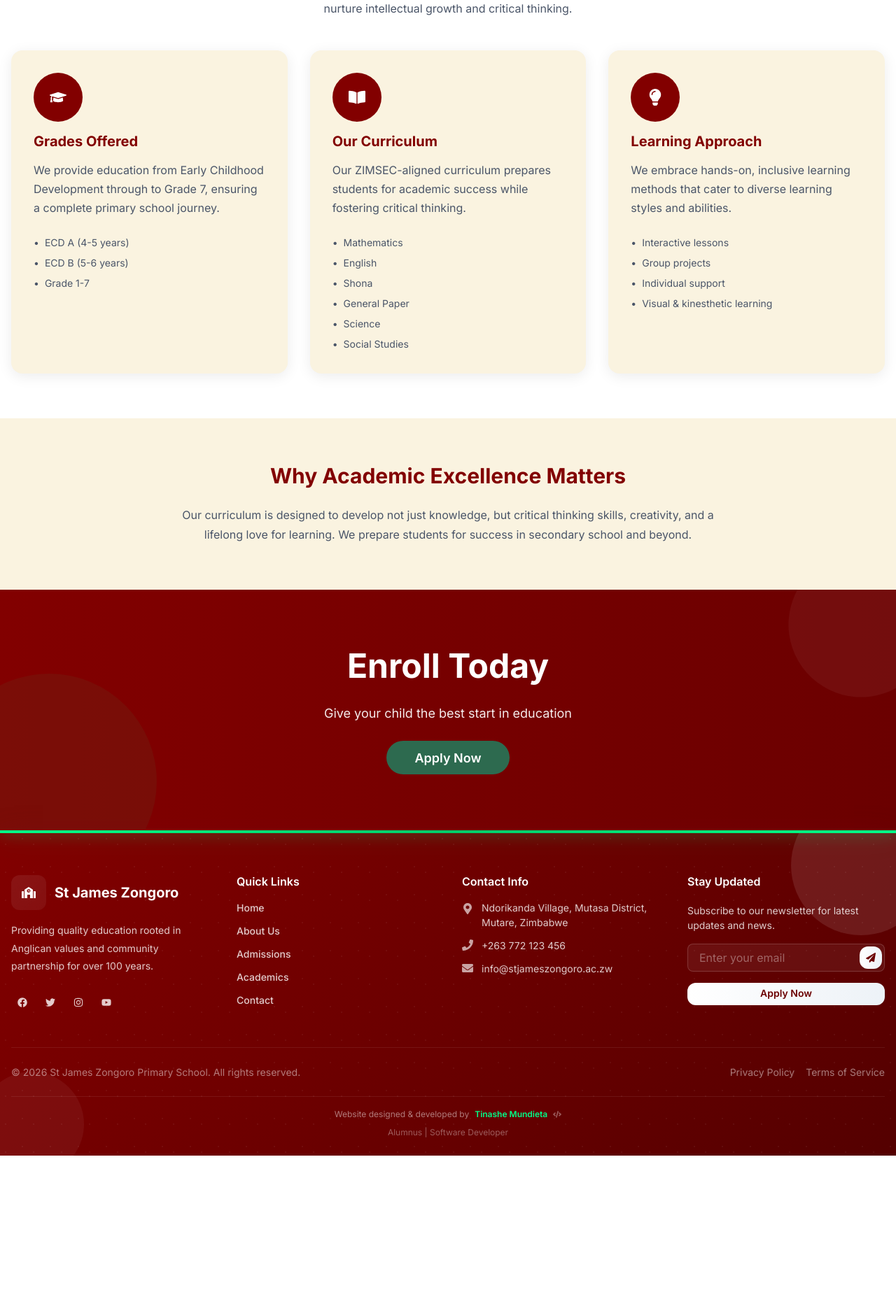
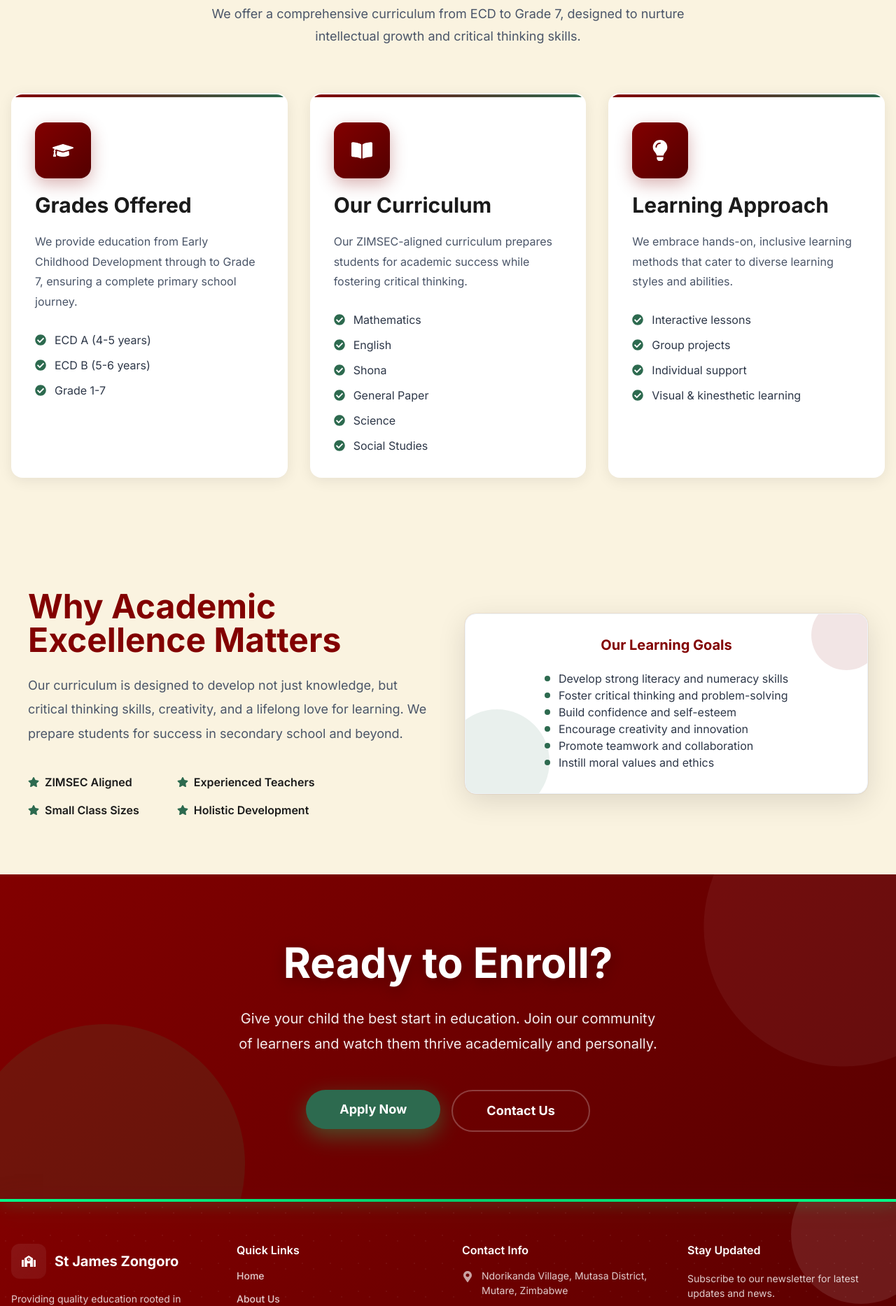
Before and after one commit to Tinashe623/ZONGORO-PRIMARY, a React (Vite) app: page /academics in a window 1280 px wide. Shown: the part 420-2287 px from the top of the page at 70% size. Before the commit the page ends 2072 px from the top, so only its background shows below. Built offline with nearby package versions, Linux system fonts and the light colour scheme.

Commit message:
refactor: redesign AcademicsPage with enhanced UI components, updated typography, and improved layout structure

```diff
--- a/src/pages/AcademicsPage.tsx
+++ b/src/pages/AcademicsPage.tsx
@@ -7,17 +7,21 @@ import {
   Text,
   Card,
   CardBody,
+  Button,
   List,
   ListItem,
   ListIcon,
   Flex,
   Icon,
 } from '@chakra-ui/react';
-import { FaGraduationCap, FaBookOpen, FaLightbulb } from 'react-icons/fa';
+import { FaGraduationCap, FaBookOpen, FaLightbulb, FaStar, FaCheckCircle } from 'react-icons/fa';
+import { motion } from 'framer-motion';
+
+const MotionBox = motion(Box);
 import { academicCards } from '../data/academics';
 import PageHero from '../components/ui/PageHero';
 import ScrollReveal from '../components/ui/ScrollReveal';
-import CTABanner from '../components/ui/CTABanner';
+import SectionDivider from '../components/ui/SectionDivider';
 
 const iconMap: Record<string, React.ComponentType> = {
   FaGraduationCap,
@@ -33,20 +37,21 @@ const AcademicsPage = () => {
   return (
     <Box>
       <PageHero
-        title="Academics"
+        title="Academic Excellence"
         subtitle="Quality education preparing students for success"
       />
 
-      <Box py={16} px={4}>
+      {/* Main Content - Cream Background */}
+      <Box py={20} px={4} bg="cream.50">
         <Box maxW="1400px" mx="auto">
           <ScrollReveal>
-            <VStack spacing={4} textAlign="center" mb={12}>
-              <Heading size="lg" color="maroon.500">
+            <VStack spacing={4} textAlign="center" mb={16}>
+              <Heading size="2xl" color="maroon.500" fontWeight="700">
                 Our Academic Programs
               </Heading>
-              <Text color="gray.600" maxW="600px">
+              <Text color="gray.600" maxW="700px" fontSize="lg" lineHeight="1.8">
                 We offer a comprehensive curriculum from ECD to Grade 7, designed to nurture
-                intellectual growth and critical thinking.
+                intellectual growth and critical thinking skills.
               </Text>
             </VStack>
           </ScrollReveal>
@@ -57,46 +62,60 @@ const AcademicsPage = () => {
               return (
                 <ScrollReveal key={index} delay={0.1 * index}>
                   <Card
-                    bg="cream.50"
+                    bg="white"
                     borderRadius="2xl"
                     boxShadow="0 4px 20px rgba(0,0,0,0.08)"
+                    border="2px solid transparent"
                     transition="all 0.3s ease"
                     _hover={{
-                      transform: 'translateY(-4px)',
-                      boxShadow: '0 8px 30px rgba(0,0,0,0.12)',
+                      transform: 'translateY(-8px)',
+                      boxShadow: '0 12px 40px rgba(130, 0, 0, 0.15)',
+                      borderColor: 'maroon.200',
                     }}
                     h="100%"
+                    position="relative"
+                    overflow="hidden"
                   >
-                    <CardBody p={8}>
-                      <VStack align="start" spacing={4}>
+                    {/* Decorative top bar */}
+                    <Box
+                      position="absolute"
+                      top={0}
+                      left={0}
+                      right={0}
+                      h="4px"
+                      bgGradient="linear(to-r, maroon.500, forest.500)"
+                    />
+                    <CardBody p={8} pt={10}>
+                      <VStack align="start" spacing={5}>
                         <Flex
                           align="center"
                           justify="center"
-                          w="70px"
-                          h="70px"
-                          borderRadius="full"
-                          bg="maroon.500"
+                          w="80px"
+                          h="80px"
+                          borderRadius="2xl"
+                          bgGradient="linear(135deg, maroon.500 0%, maroon.700 100%)"
+                          boxShadow="0 8px 25px rgba(130, 0, 0, 0.3)"
                         >
                           {IconComponent && (
-                            <Icon as={IconComponent} color="white" fontSize="2xl" />
+                            <Icon as={IconComponent} color="white" fontSize="3xl" />
                           )}
                         </Flex>
-                        <Heading size="md" color="maroon.500">
+                        <Heading size="lg" color="dark.500" fontWeight="700">
                           {card.title}
                         </Heading>
-                        <Text color="gray.600" lineHeight="1.7">
+                        <Text color="gray.600" lineHeight="1.8" fontSize="md">
                           {card.description}
                         </Text>
-                        <List spacing={2} mt={2}>
+                        <List spacing={3} mt={2} w="100%">
                           {card.items.map((item, itemIndex) => (
                             <ListItem
                               key={itemIndex}
                               display="flex"
                               alignItems="center"
-                              fontSize="sm"
-                              color="gray.600"
+                              fontSize="md"
+                              color="gray.700"
                             >
-                              <ListIcon as={() => <Box as="span" mr={2}>•</Box>} />
+                              <ListIcon as={FaCheckCircle} color="forest.500" mr={3} />
                               {item}
                             </ListItem>
                           ))}
@@ -111,29 +130,220 @@ const AcademicsPage = () => {
         </Box>
       </Box>
 
-      <Box py={16} px={4} bg="cream.50">
-        <Box maxW="800px" mx="auto">
+      {/* Philosophy Section - Cream Background */}
+      <Box py={20} px={4} bg="cream.50">
+        <Box maxW="1200px" mx="auto">
+          <SimpleGrid columns={{ base: 1, lg: 2 }} spacing={12} alignItems="center">
             <ScrollReveal>
-            <VStack spacing={6} textAlign="center">
-              <Heading size="lg" color="maroon.500">
+              <VStack align="start" spacing={6}>
+                <Heading size="2xl" color="maroon.500" fontWeight="700">
                   Why Academic Excellence Matters
                 </Heading>
-              <Text color="gray.600" lineHeight="1.8">
+                <Text color="gray.600" fontSize="lg" lineHeight="1.9">
                   Our curriculum is designed to develop not just knowledge, but critical thinking
                   skills, creativity, and a lifelong love for learning. We prepare students for
                   success in secondary school and beyond.
                 </Text>
+                <Box pt={4}>
+                  <SimpleGrid columns={2} spacing={4}>
+                    {['ZIMSEC Aligned', 'Experienced Teachers', 'Small Class Sizes', 'Holistic Development'].map((item, i) => (
+                      <Flex key={i} align="center" gap={2}>
+                        <Icon as={FaStar} color="forest.500" />
+                        <Text fontWeight="600" color="dark.500">{item}</Text>
+                      </Flex>
+                    ))}
+                  </SimpleGrid>
+                </Box>
               </VStack>
             </ScrollReveal>
+            <ScrollReveal delay={0.2}>
+              <Box
+                bg="white"
+                borderRadius="2xl"
+                p={8}
+                position="relative"
+                overflow="hidden"
+                boxShadow="0 10px 40px rgba(0,0,0,0.12), 0 0 0 1px rgba(130,0,0,0.05)"
+                border="1px solid"
+                borderColor="gray.100"
+                _hover={{
+                  boxShadow: '0 20px 60px rgba(130,0,0,0.15), 0 0 0 1px rgba(130,0,0,0.1)',
+                  transform: 'translateY(-2px)',
+                }}
+                transition="all 0.3s ease"
+              >
+                <Box
+                  position="absolute"
+                  top="-20px"
+                  right="-20px"
+                  w="100px"
+                  h="100px"
+                  borderRadius="full"
+                  bg="maroon.500"
+                  opacity={0.1}
+                />
+                <Box
+                  position="absolute"
+                  bottom="-30px"
+                  left="-30px"
+                  w="150px"
+                  h="150px"
+                  borderRadius="full"
+                  bg="forest.500"
+                  opacity={0.1}
+                />
+                <VStack spacing={6} position="relative">
+                  <Heading size="md" color="maroon.500" textAlign="center">
+                    Our Learning Goals
+                  </Heading>
+                  <Box as="ul" listStyleType="none" pl={0} spacing={4}>
+                    {[
+                      'Develop strong literacy and numeracy skills',
+                      'Foster critical thinking and problem-solving',
+                      'Build confidence and self-esteem',
+                      'Encourage creativity and innovation',
+                      'Promote teamwork and collaboration',
+                      'Instill moral values and ethics',
+                    ].map((goal, i) => (
+                      <Flex key={i} align="start" gap={3}>
+                        <Box
+                          w="8px"
+                          h="8px"
+                          borderRadius="full"
+                          bg="forest.500"
+                          mt={2}
+                          flexShrink={0}
+                        />
+                        <Text color="gray.700">{goal}</Text>
+                      </Flex>
+                    ))}
+                  </Box>
+                </VStack>
+              </Box>
+            </ScrollReveal>
+          </SimpleGrid>
         </Box>
       </Box>
 
-      <CTABanner
-        title="Enroll Today"
-        subtitle="Give your child the best start in education"
-        buttonText="Apply Now"
-        buttonLink="/admissions"
+      {/* CTA Section */}
+      <Box
+        py={24}
+        px={4}
+        bgGradient="linear(135deg, maroon.500 0%, #5a0000 100%)"
+        position="relative"
+        overflow="hidden"
+      >
+        {/* Animated Orbs */}
+        <MotionBox
+          position="absolute"
+          top="-100px"
+          right="-100px"
+          w="350px"
+          h="350px"
+          borderRadius="full"
+          bg="rgba(255,255,255,0.05)"
+          animate={{
+            scale: [1, 1.2, 1],
+            rotate: [0, 20, 0]
+          }}
+          transition={{ duration: 10, repeat: Infinity }}
         />
+        <MotionBox
+          position="absolute"
+          bottom="-150px"
+          left="-50px"
+          w="400px"
+          h="400px"
+          borderRadius="full"
+          bg="rgba(0,255,136,0.08)"
+          animate={{
+            scale: [1.1, 1, 1.1],
+            rotate: [0, -25, 0]
+          }}
+          transition={{ duration: 12, repeat: Infinity }}
+        />
+
+        <Box maxW="800px" mx="auto" textAlign="center" position="relative" zIndex={1}>
+          <VStack spacing={8}>
+            <Heading
+              size="3xl"
+              color="white"
+              fontWeight="700"
+              textShadow="0 4px 20px rgba(0,0,0,0.3)"
+            >
+              Ready to Enroll?
+            </Heading>
+            <Text
+              color="whiteAlpha.900"
+              fontSize="xl"
+              maxW="600px"
+              lineHeight="1.8"
+            >
+              Give your child the best start in education. Join our community of learners
+              and watch them thrive academically and personally.
+            </Text>
+
+            <Flex
+              direction={{ base: 'column', md: 'row' }}
+              gap={4}
+              mt={4}
+            >
+              <MotionBox
+                whileHover={{ scale: 1.05 }}
+                whileTap={{ scale: 0.95 }}
+              >
+                <Button
+                  as="a"
+                  href="/admissions"
+                  bg="forest.500"
+                  color="white"
+                  size="lg"
+                  px={12}
+                  py={7}
+                  fontWeight="700"
+                  fontSize="lg"
+                  borderRadius="full"
+                  boxShadow="0 10px 30px rgba(0,255,136,0.3)"
+                  _hover={{
+                    bg: 'forest.600',
+                    boxShadow: '0 15px 50px rgba(0,255,136,0.4)'
+                  }}
+                  transition="all 0.3s ease"
+                >
+                  Apply Now
+                </Button>
+              </MotionBox>
+
+              <MotionBox
+                whileHover={{ scale: 1.05 }}
+                whileTap={{ scale: 0.95 }}
+              >
+                <Button
+                  as="a"
+                  href="/contact"
+                  bg="transparent"
+                  color="white"
+                  size="lg"
+                  px={12}
+                  py={7}
+                  fontWeight="700"
+                  fontSize="lg"
+                  borderRadius="full"
+                  border="2px solid"
+                  borderColor="whiteAlpha.400"
+                  _hover={{
+                    bg: 'whiteAlpha.200',
+                    borderColor: 'white'
+                  }}
+                  transition="all 0.3s ease"
+                >
+                  Contact Us
+                </Button>
+              </MotionBox>
+            </Flex>
+          </VStack>
+        </Box>
+      </Box>
     </Box>
   );
 };
```
Lines whose indentation alone changed are shown as unchanged.
